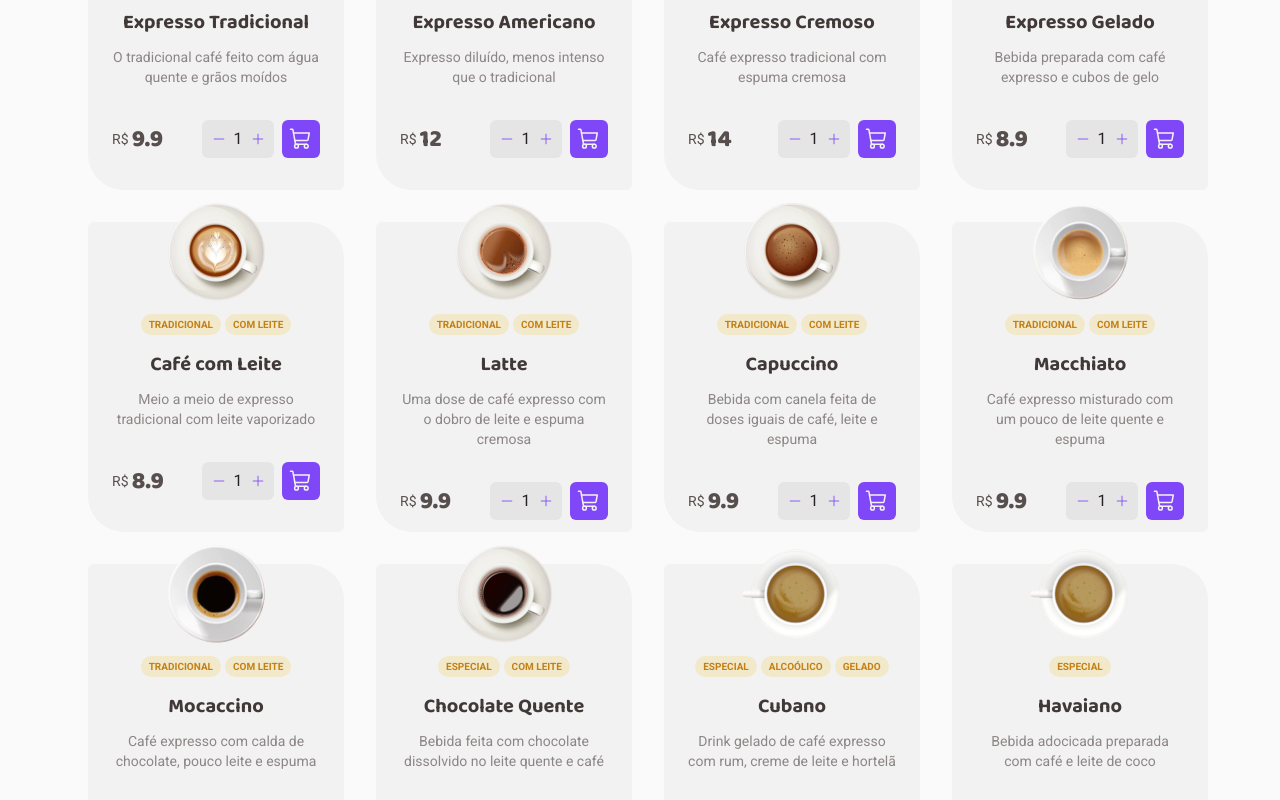
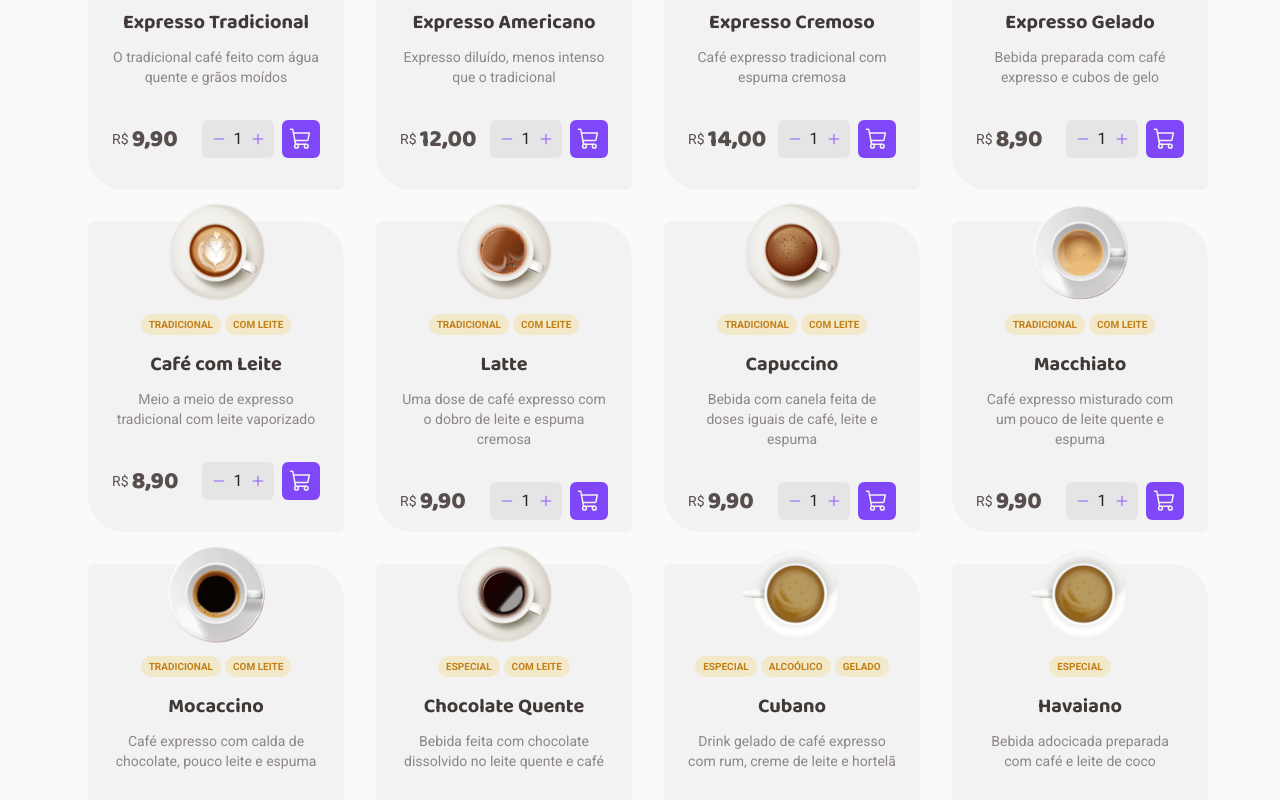
Before and after one commit to rafa-souza-dev/coffee-delivery, a React (Vite) app: page / in a window 1280 px wide. Shown: the part 880-1680 px from the top of the page. Built offline with nearby package versions, Linux system fonts and the light colour scheme.

Commit message:
convert brl currency

```diff
--- a/src/components/CoffeeCard/index.tsx
+++ b/src/components/CoffeeCard/index.tsx
@@ -7,6 +7,12 @@ export function CoffeeCard(props: CoffeeProps) {
   const { categories, description, id, name, unitPrice } = props
 
   const imagePath = getCoffeeImage(id)
+  const price = unitPrice
+    .toLocaleString('pt-br', {
+      style: 'currency',
+      currency: 'BRL',
+    })
+    .slice(3)
 
   return (
     <CardContainer>
@@ -23,7 +29,7 @@ export function CoffeeCard(props: CoffeeProps) {
       <footer>
         <div className="priceContainer">
           <p className="priceSymbol">R$</p>
-          <span className="priceValue">{unitPrice}</span>
+          <span className="priceValue">{price}</span>
         </div>
         <div className="accumulatorContainer">
           <div className="selectQuantity">
```
